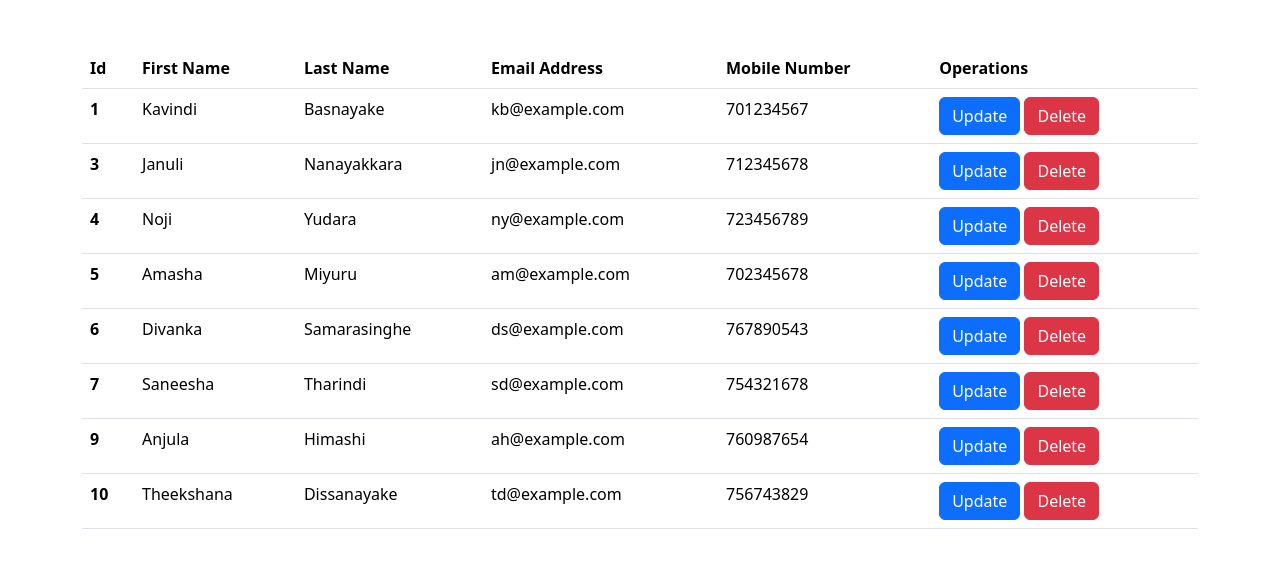
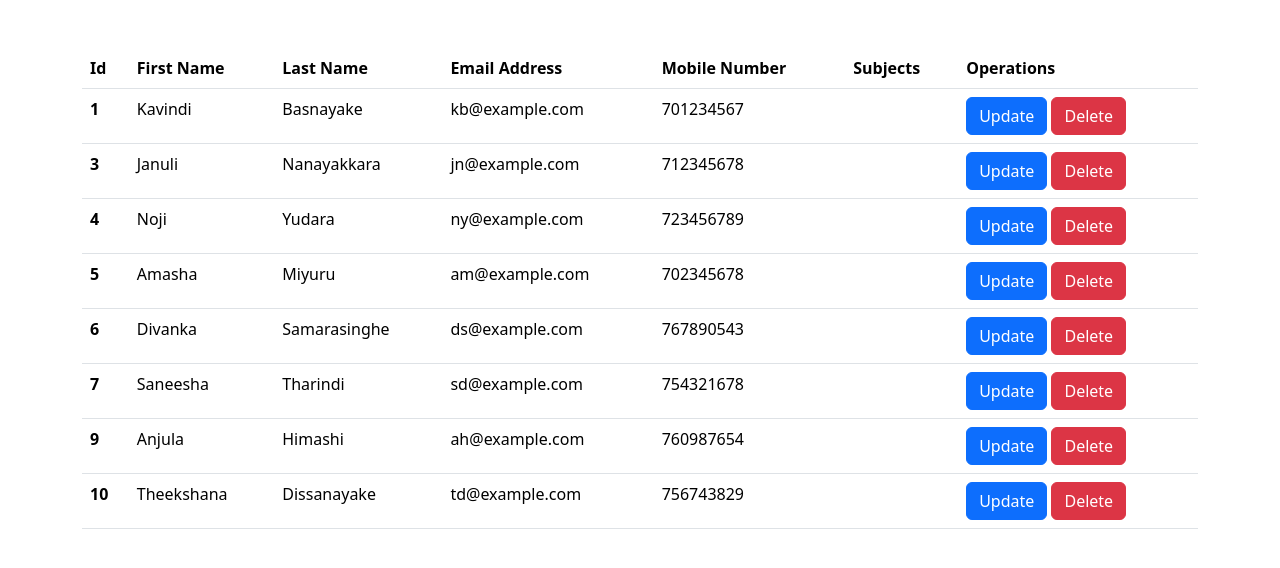
Before and after one commit to don-maleesha/php_crud, a PHP site: page /read.php in a window 1280 px wide. Shown: the top 568 px of the page. Run offline with PHP 8.4, Linux system fonts and the light colour scheme; data comes from the database, SQL or seed files in the repository; data that the repository does not hold is empty.

```diff
--- a/read.php
+++ b/read.php
@@ -25,6 +25,7 @@ include "dbconn.php";
                     <th scope="col">Last Name</th>
                     <th scope="col">Email Address</th>
                     <th scope="col">Mobile Number</th>
+                    <th scope="col">Subjects</th>
                     <th scope="col">Operations</th>
                 </tr>
             </thead>
@@ -44,6 +45,7 @@ include "dbconn.php";
                     $lname = $row['lastName'];
                     $email = $row['emailAddress'];
                     $mobile = $row['mobileNumber'];
+                    $subjects = $row['subjects'];
 
                     echo '<tr>
                     <th scope="row">' . $id . '</th>
@@ -51,11 +53,13 @@ include "dbconn.php";
                     <td>' . $lname . '</td>
                     <td>' . $email . '</td>
                     <td>' . $mobile . '</td>
+                    <td>' . $subjects . '</td>
                     <td>
                 <a href="update.php?updateid='.$id.'" class="btn btn-primary">Update</a>
                 <a href="delete.php?deleteid='.$id.'" class="btn btn-danger">Delete</a>
             </td>
                     </tr>';
+
                 }
 
                 ?>
```
